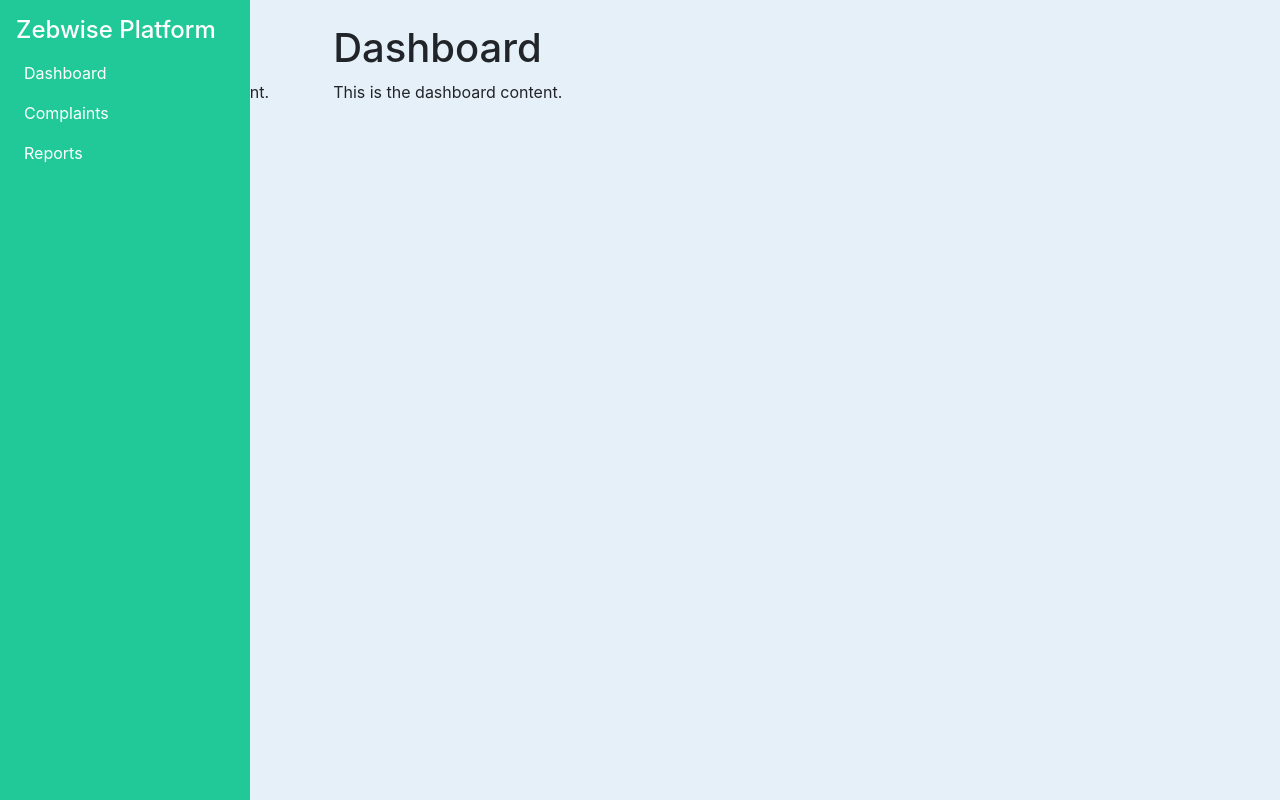
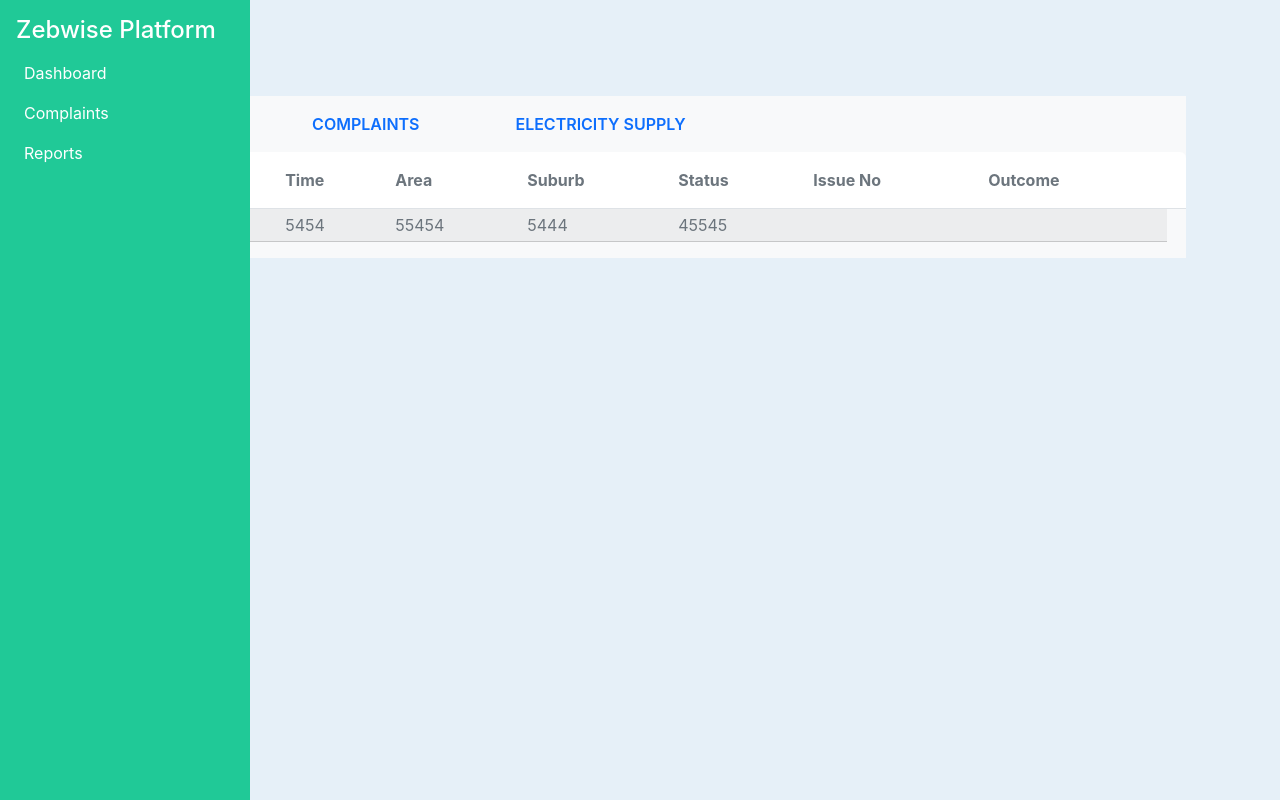
Before and after one commit to TemoshoS/zebwise, a React (Create React App) app: page /dashboard in a window 1280 px wide. Built offline with nearby package versions, Linux system fonts and the light colour scheme.

Commit message:
shaun - firebase configuration

```diff
--- a/src/App.css
+++ b/src/App.css
@@ -65,6 +65,27 @@ body {
 .bg-teal-100 {
   background-color: #d1f2eb !important;
 }
+
+.container-fluid{
+  padding: 0;
+  margin: 0;
+  box-sizing: border-box;
+  /*background-color: red;*/
+  height: calc(100vh - 4rem);
+}
+.fix-sidebar{
+  position: fixed!important;
+  left: 0!important;
+}
+.active{
+  background-color: rgb(0, 153, 208);
+  color: white!important;
+  font-size: 16px;
+}
+
+.subtle-gray{
+  background-color: rgba(241, 241, 241, 0.97);
+}
 /* App.css */
 .sidebar {
   width: 250px; /* Set fixed width for sidebar */
--- a/src/App.js
+++ b/src/App.js
@@ -13,9 +13,9 @@ function SidebarLayout() {
   return (
     <div className="d-flex">
       <SidebarComponent /> {/* Sidebar stays fixed */}
-      <div className="flex-grow-1 ms-3 p-4" style={{ marginLeft: '250px' }}>
-        <Outlet /> {/* This will render the matched child route elements here */}
-      </div>
+    {/*  <div className="flex-grow-1 ms-3 p-4" style={{ marginLeft: '500px' }}>
+        <Outlet />  This will render the matched child route elements here
+      </div>*/}
     </div>
   );
 }
@@ -28,11 +28,11 @@ function App() {
         <Route path="/" element={<Home />} />
 
         {/* Routes with the sidebar */}
-        <Route element={<SidebarLayout />}>
+        {/*<Route element={<SidebarLayout />}>*/}
           <Route path="dashboard" element={<Dashboards />} />
           <Route path="complaints" element={<Complaints />} />
           <Route path="reports" element={<Reports />} />
-        </Route>
+        {/*</Route>*/}
       </Routes>
     </Router>
   );
--- a/src/components/Complaints.js
+++ b/src/components/Complaints.js
@@ -1,9 +1,15 @@
 import React from 'react'
+import SidebarComponent from "./global-components/navbar";
 
 export default function Complaints() {
-  return (
-    <div><h1>Complaints</h1>
-            <p>This is the Complaints content.</p>
+    return (
+        <>
+            <SidebarComponent style={{marginRight: 500}}/>
+            <div class='container'>
+                <h1>Complaints</h1>
+                <p>This is the Complaints content.</p>
             </div>
-  )
+        </>
+
+    )
 }
--- /dev/null
+++ b/src/components/Dashboards.css
@@ -0,0 +1,20 @@
+.container-fluid{
+    padding: 0;
+    margin: 0;
+    box-sizing: border-box;
+    /*background-color: red;*/
+    height: calc(100vh - 4rem);
+}
+.fix-sidebar{
+    position: fixed!important;
+    left: 0!important;
+}
+.active{
+    background-color: rgb(0, 153, 208);
+    color: white!important;
+    font-size: 16px;
+}
+
+.subtle-gray{
+    background-color: rgba(241, 241, 241, 0.97);
+}
--- a/src/components/Dashboards.js
+++ b/src/components/Dashboards.js
@@ -1,12 +1,152 @@
-import React from 'react';
+import React, { useState, useEffect } from 'react';
+import { Container, Row, Col, Table, Toast, ToastContainer } from 'react-bootstrap';
+import NavbarComponent from "./global-components/navbar";
+import {getSchedule} from "../services/load-shedding.service";
+// import { getSchedule } from '../services/load-shedding.service';
+import './Dashboards.css'
+import SidebarComponent from "./global-components/navbar";
 
-function Dashboards() {
+export default function Dashboards() {
+    const [schedule, setSchedule] = useState([]);
+    const [showToast, setShowToast] = useState(false);
+
+    // Fetch load-shedding schedule data
+    useEffect(() => {
+        const fetchData = async () => {
+            const scheduleData = getSchedule();
+            setSchedule(scheduleData);
+        };
+        fetchData();
+
+        // Simulate notification every 10 seconds
+        const interval = setInterval(() => {
+            setShowToast(true);
+        }, 10000); // Change this to any interval you prefer (in milliseconds)
+
+        return () => clearInterval(interval);
+    }, []);
+
     return (
-        <div>
-            <h1>Dashboard</h1>
-            <p>This is the dashboard content.</p>
+
+    <>
+     {/* <NavbarComponent />
+        <Container>
+            <Row className="my-4">
+                <Col>
+                    <h2>Electricity Management System</h2>
+                </Col>
+            </Row>
+
+            <Col>
+                <h4>Load Shedding Table</h4>
+            </Col>
+            <Row>
+                <Col>
+                    <Table striped bordered hover >
+                        <thead>
+                        <tr>
+                            <th>Area</th>
+                            <th>Stage</th>
+                            <th>Time</th>
+                        </tr>
+                        </thead>
+                        <tbody>
+                        {schedule.map((item, index) => (
+                            <tr key={index}>
+                                <td>{item.area}</td>
+                                <td>Stage {item.stage}</td>
+                                <td>{item.time}</td>
+                            </tr>
+                        ))}
+                        </tbody>
+                    </Table>
+                </Col>
+            </Row>
+
+             Toast Notification
+            <ToastContainer position="top-end" className="p-3">
+                <Toast onClose={() => setShowToast(false)} show={showToast} delay={3000} autohide>
+                    <Toast.Header>
+                        <strong className="me-auto">Notification</strong>
+                        <small>Just now</small>
+                    </Toast.Header>
+                    <Toast.Body>New load-shedding schedule update!</Toast.Body>
+                </Toast>
+            </ToastContainer>
+        </Container>*/}
+
+    <SidebarComponent style={{marginRight: 500}} > </SidebarComponent>
+     <div class="container d-flex">
+         <div class="container pt-5  overflow-auto">
+         <div class=" bg-light p-0 m-0 mb-5">
+
+
+             <div class="card-header d-lg-flex justify-content-lg-between p-0 m-0">
+                 <ul class="nav cursor-pointer p-0 m-0">
+                     <li class="nav-item" >
+                         <a class="nav-link btn-primary px-5 p-3 text-uppercase fw-semibold text-primary " aria-current="page"  >
+                          Reports
+                         </a>
+                    </li>
+                    <li class="nav-item" >
+                         <a class="nav-link btn-primary px-5 p-3 text-uppercase fw-semibold text-primary " aria-current="page"  >
+                            Complaints
+                        </a>
+                    </li>
+                <li class="nav-item" >
+                 <a class="nav-link btn-primary px-5 p-3 text-uppercase fw-semibold text-primary " aria-current="page"  >
+                 Electricity Supply
+                </a>
+                </li>
+            </ul>
         </div>
-    );
+    <div  class="table-responsive rounded-2 ps-3">
+        <table class="table table-hover table-striped table-sm align-middle " >
+        <thead >
+                <tr>
+                <th class="text-secondary bg-white py-3">No</th>
+                <th class="text-secondary bg-white py-3">Date</th>
+                <th class="text-secondary bg-white py-3">Time</th>
+                <th class="text-secondary bg-white py-3">Area</th>
+                <th class="text-secondary bg-white py-3">Suburb</th>
+                <th class="text-secondary bg-white py-3">Status</th>
+                <th class="text-secondary bg-white py-3">Issue No</th>
+                    <th class="text-secondary bg-white py-3">Outcome</th>
+                    <th class="text-secondary bg-white py-3"></th>
+                </tr>
+</thead>
+    <tbody>
+    <tr class="table-light cursor-pointer">
+    <td class="text-secondary">55</td>
+    <td class="text-secondary">455</td>
+    <td class="text-secondary">5454</td>
+    <td class="text-secondary">
+55454
+    </td>
+    <td class="text-secondary">
+        5444
+    </td>
+
+    <td class="text-secondary">45545
+    </td>
+    <td class="text-secondary"></td>
+    <td>
+</td>
+</tr>
+</tbody>
+</table>
+
+            </div>
+
+        </div>
+
+    </div>
+</div>
+
+
+
+
+
+</>
+  )
 }
-
-export default Dashboards;
--- a/src/components/Reports.js
+++ b/src/components/Reports.js
@@ -2,10 +2,17 @@ import React from 'react'
 import { Form, Button, Container } from 'react-bootstrap';
 import Navbar from "react-bootstrap/Navbar";
 import NavbarComponent from "./global-components/navbar";
+import SidebarComponent from "./global-components/navbar";
 
 export default function Reports() {
   return (
-    <div><h1>Reports</h1>
-            <p>This is the Reports content.</p></div>
+      <>
+          <SidebarComponent style={{marginRight: 500}}/>
+          <div class='container'>
+              <h1>Reports</h1>
+              <p>This is the Reports content.</p>
+          </div>
+      </>
+
   )
 }
--- a/src/components/global-components/navbar.js
+++ b/src/components/global-components/navbar.js
@@ -18,7 +18,7 @@ function SidebarComponent() {
             </div>
 
             {/* Main Content Area */}
-            <div className="flex-grow-1 ms-3 p-4" style={{ marginLeft: '250px' }}>
+            <div className="flex-grow-1 ms-3 p-4" style={{ marginRight: '500px' }}>
                 <Outlet /> {/* Render the matched child route elements here */}
             </div>
         </div>
```
